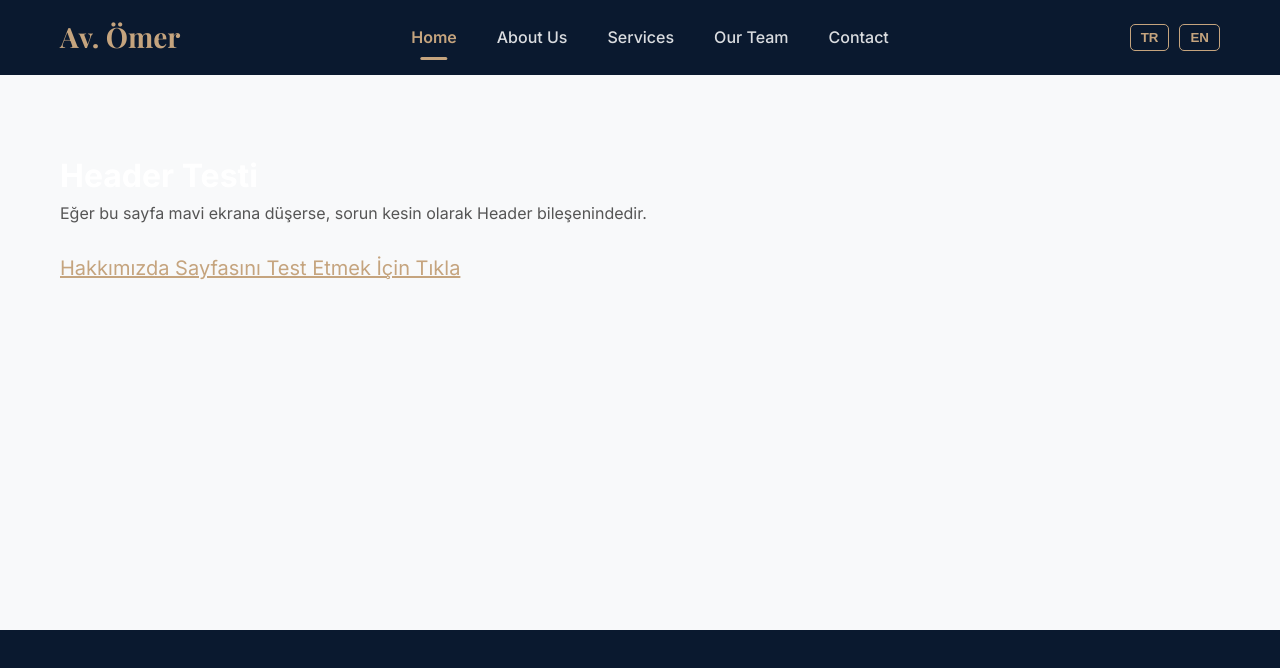
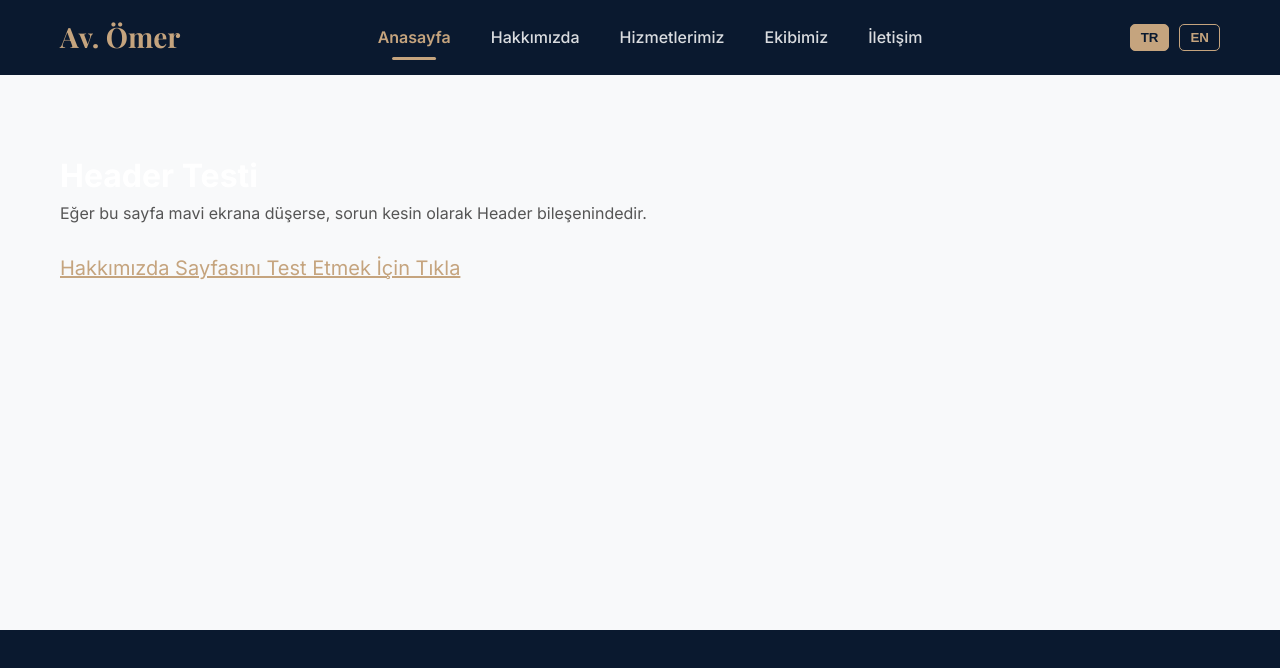
Before and after one commit to hasan-kocak/deneme, a React (Create React App) app: page / in a window 1280 px wide. Shown: the top 668 px of the page. Built offline with nearby package versions, Linux system fonts and the light colour scheme.

Commit message:
güncelleme

```diff
--- a/src/i18n.js
+++ b/src/i18n.js
@@ -7,7 +7,7 @@ import translationEN from './locales/en/translation.json';
 
 i18n
   // Tarayıcı dilini algılama eklentisini ekle
-  .use(LanguageDetector)
+  // .use(LanguageDetector)
   // i18next'i react-i18next'e geçir
   .use(initReactI18next)
   // i18next'i başlat
```
